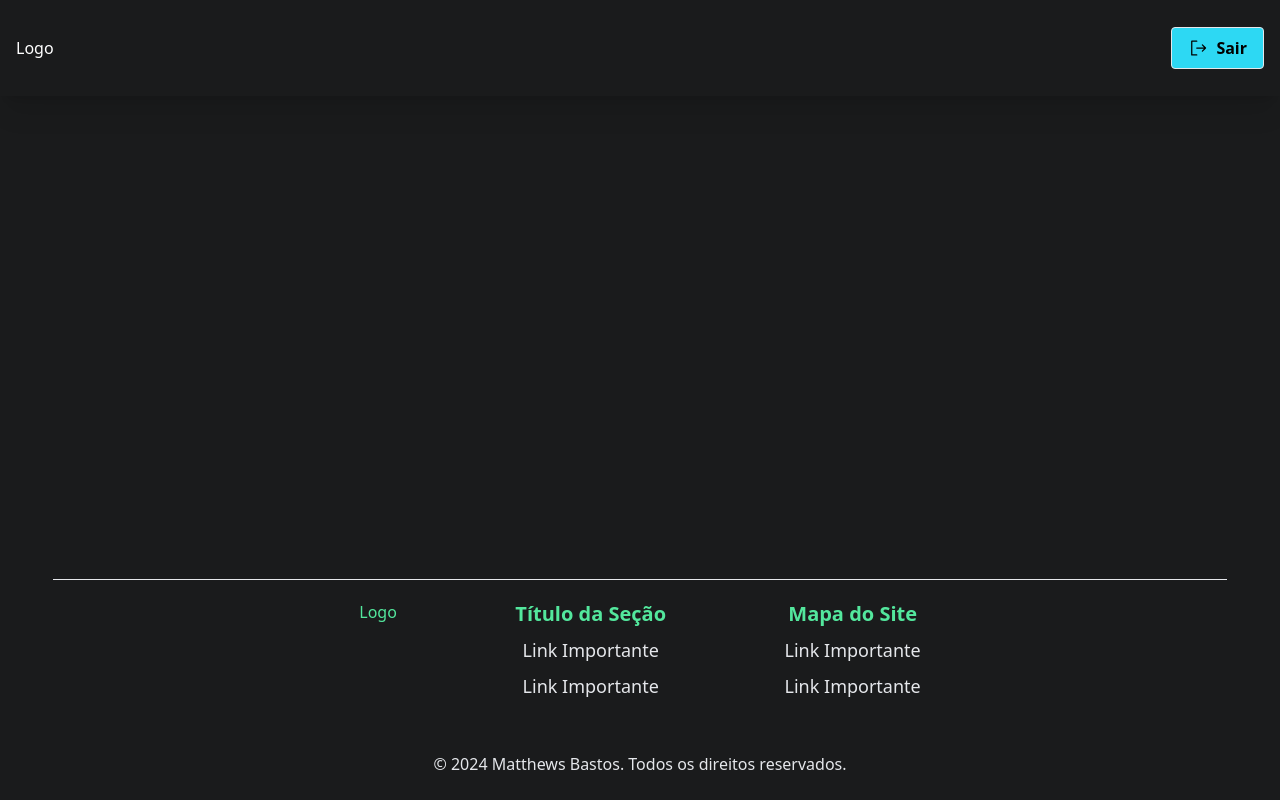
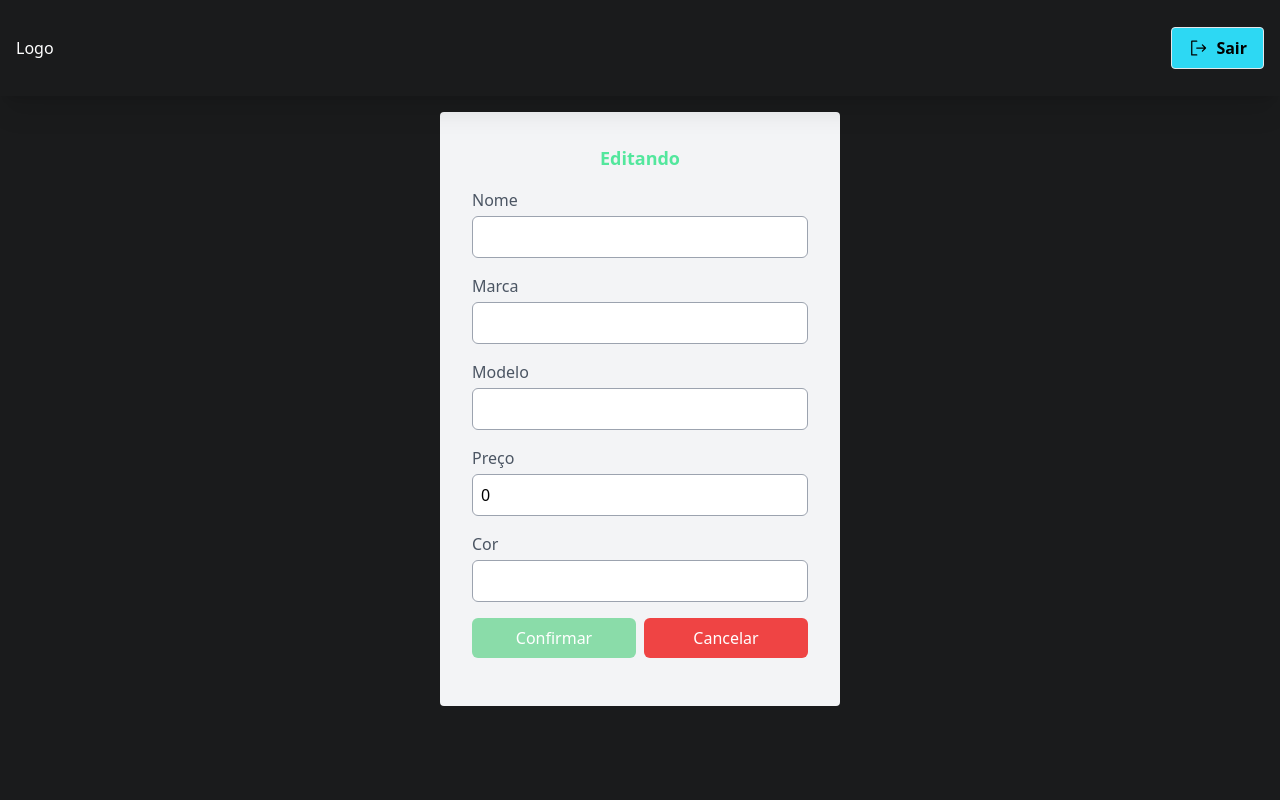
Before and after one commit to MattBastos/mobile-store-management, a Next.js app: page /1 in a window 1280 px wide. Shown: the top 800 px of the page. Built offline with nearby package versions, Linux system fonts and the light colour scheme; no server answers.

Commit message:
feat: Implements update product

```diff
--- a/src/api/products.ts
+++ b/src/api/products.ts
@@ -1,3 +1,4 @@
+import { UpdatableProductInfo } from "@/types";
 import { axiosInstance } from "./axiosConfig";
 
 export const getProductById = async (token: string | null, productId: string) => {
@@ -26,19 +27,39 @@ export const getProducts = async (token: string | null) => {
   }
 };
 
-export const deleteProduct = async (token: string | null, productId: number) => {
+export const updateProduct = async (
+  token: string | null,
+  { id, ...product }: UpdatableProductInfo
+) => {
+  try {
+    const { status } = await axiosInstance.put(
+      `products/${id}`,
+      product,
+      { headers: { Authorization: `Bearer ${token}` } },
+    );
+
+    if (status === 200) return 'Produto editado com sucesso!';
+
+    if (status === 401) return 'Você não possui autorização para editar produtos!';
+  } catch (error) {
+    `Erro ao editar produto: ${error}`;
+  }
+}
+
+export const deleteProduct = async (
+  token: string | null,
+  productId: number
+) => {
   try {
     const { status } = await axiosInstance.delete(
       `products/${productId}`,
       { headers: { Authorization: `Bearer ${token}` } },
     );
 
-    if (status === 200) {
-      return 'Produto deletado com sucesso!';
-    }
+    if (status === 200) return 'Produto deletado com sucesso!';
 
-    return null;
+    if (status === 401) return 'Você não possui autorização para deletar produtos!';
   } catch (error) {
-    `Erro ao deletar carro: ${error}`;
+    `Erro ao deletar produto: ${error}`;
   }
 };
--- a/src/app/[id]/page.tsx
+++ b/src/app/[id]/page.tsx
@@ -1,42 +1,10 @@
-'use client';
-
-import { useState, useEffect } from "react";
-
-import { getProductById } from "@/api";
-import { Product } from "@/types";
-
 import { Layout } from "@/components/Layout";
+import { UpdateProductForm } from "@/components/UpdateProductForm";
 
 export default function ProductPage({ params }: { params: { id: string } }) {
-  const [product, setProduct] = useState<Product>({
-    id: 0,
-    name: "",
-    brand: "",
-    model: "",
-    price: 0,
-    color: "",
-    createdAt: "",
-    updatedAt: ""
-  });
-
-  const getProduct = async () => {
-    try {
-      const token = localStorage.getItem('token');
-      const response = await getProductById(token, params.id);
-
-      if (response && response.data) setProduct(response.data);
-    } catch (error) {
-      console.error("Erro ao buscar produto:", error);
-    }
-  }
-
-  useEffect(() => {
-    getProduct();
-  });
-
   return (
     <Layout>
-      <h1 className="text-white text-4xl">{product.name}</h1>
+      <UpdateProductForm productId={params.id}/>
     </Layout>
   )
 }
--- a/src/components/Table/ProductTable/ProductTable.tsx
+++ b/src/components/Table/ProductTable/ProductTable.tsx
@@ -1,7 +1,7 @@
 'use client';
 
 import { deleteProduct, getProducts } from "@/api";
-import { Product, ProductNameAndModel } from "@/types";
+import { Product, DeletableProductInfo } from "@/types";
 import { useState, useEffect } from "react";
 import { useRouter } from "next/navigation";
 
@@ -14,7 +14,7 @@ export const ProductTable = () => {
   const [isUserValid, setIsUserValid] = useState(true);
   const [productData, setProductData] = useState<Product[]>([]);
   const [isDeleteModalOpen, setIsDeleteModalOpen] = useState(false);
-  const [selectedProduct, setSelectedProduct] = useState<ProductNameAndModel>({
+  const [selectedProduct, setSelectedProduct] = useState<DeletableProductInfo>({
     id: 0,
     name: '',
     model: ''
@@ -31,7 +31,7 @@ export const ProductTable = () => {
     'Ações'
   ];
 
-  const openDeleteModal = (productData: ProductNameAndModel) => {
+  const openDeleteModal = (productData: DeletableProductInfo) => {
     setSelectedProduct(() => ({ ...productData }));
     setIsDeleteModalOpen(true);
   }
--- /dev/null
+++ b/src/components/UpdateProductForm/UpdateProductForm.tsx
@@ -0,0 +1,184 @@
+'use client';
+
+import { useState, useEffect } from 'react';
+import { useRouter } from "next/navigation";
+
+import { getProductById, updateProduct } from "@/api";
+import { UpdatableProductInfo } from "@/types";
+
+import * as S from './styles';
+
+type UpdateProductFormProps = {
+  productId: string;
+}
+
+export const UpdateProductForm = ({ productId }: UpdateProductFormProps) => {
+  const [message, setMessage] = useState("");
+  const [selectedProduct, setSelectedProduct] = useState<UpdatableProductInfo>({
+    id: 0,
+    name: "",
+    brand: "",
+    model: "",
+    price: 0,
+    color: ""
+  });
+
+  const [formData, setFormData] = useState<UpdatableProductInfo>({
+    id: 0,
+    name: "",
+    brand: "",
+    model: "",
+    price: 0,
+    color: ""
+  });
+
+  const router = useRouter();
+
+  const handleChange = (e: React.ChangeEvent<HTMLInputElement>) => {
+    setMessage("");
+
+    const { name, value } = e.target;
+    setFormData((prevData) => ({ ...prevData, [name]: value }));
+  };
+
+  const isFormDataValid = () => {
+    const { name, brand, model, price, color } = formData;
+    return name.trim() !== "" && brand.trim() !== "" && model.trim() !== "" && price > 0 && color.trim() !== "";
+  };
+
+  const cancelEdition = () => router.push('/');
+
+  const getProduct = async () => {
+    try {
+      const token = localStorage.getItem('token');
+      const response = await getProductById(token, productId);
+
+      if (response && response.data) {
+        setSelectedProduct(response.data);
+        setFormData(response.data);
+      }
+    } catch (error) {
+      console.error("Erro ao buscar produto:", error);
+    }
+  }
+
+  const onUpdate = async (e: React.FormEvent) => {
+    e.preventDefault();
+
+    try {
+      const token = localStorage.getItem('token');
+      const response = await updateProduct(token, formData);
+
+      if (response) setMessage("Produto atualizado com sucesso!");
+    } catch (error) {
+      setMessage("Você não possui autorização para editar produtos!");
+    }
+  }
+
+  useEffect(() => {
+    getProduct();
+  }, []);
+
+  return (
+    <S.Container>
+      <S.Title>Editando {selectedProduct.name}</S.Title>
+
+      <form onSubmit={onUpdate}>
+        <S.InputSection>
+          <S.Label htmlFor="name">
+            Nome
+          </S.Label>
+
+          <S.Input
+            type="text"
+            id="name"
+            name="name"
+            value={formData.name}
+            onChange={handleChange}
+          />
+        </S.InputSection>
+
+        <S.InputSection>
+          <S.Label htmlFor="brand">
+            Marca
+          </S.Label>
+
+          <S.Input
+            type="text"
+            id="brand"
+            name="brand"
+            value={formData.brand}
+            onChange={handleChange}
+          />
+        </S.InputSection>
+
+        <S.InputSection>
+          <S.Label htmlFor="model">
+            Modelo
+          </S.Label>
+
+          <S.Input
+            type="text"
+            id="model"
+            name="model"
+            value={formData.model}
+            onChange={handleChange}
+          />
+        </S.InputSection>
+
+        <S.InputSection>
+          <S.Label htmlFor="price">
+            Preço
+          </S.Label>
+
+          <S.Input
+            type="text"
+            id="price"
+            name="price"
+            value={formData.price}
+            onChange={handleChange}
+          />
+        </S.InputSection>
+
+        <S.InputSection>
+          <S.Label htmlFor="color">
+            Cor
+          </S.Label>
+
+          <S.Input
+            type="text"
+            id="color"
+            name="color"
+            value={formData.color}
+            onChange={handleChange}
+          />
+        </S.InputSection>
+
+        {message && <S.Message>{message}</S.Message>}
+
+        <S.ButtonSection>
+          <S.ConfirmButton
+            type="submit"
+            title="Confirmar edição"
+            aria-label="Confirmar edição"
+            disabled={!isFormDataValid()}
+            className={!isFormDataValid() ? 'bg-opacity-50' : ''}
+          >
+            Confirmar
+          </S.ConfirmButton>
+
+          <S.CancelButton
+            type="button"
+            title="Cancelar edição"
+            aria-label="Cancelar edição"
+            disabled={false}
+            className={false ? 'bg-opacity-50' : ''}
+            onClick={cancelEdition}
+          >
+            Cancelar
+          </S.CancelButton>
+        </S.ButtonSection>
+      </form>
+    </S.Container>
+  )
+};
--- /dev/null
+++ b/src/components/UpdateProductForm/index.ts
@@ -0,0 +1 @@
+export { UpdateProductForm } from './UpdateProductForm';
--- /dev/null
+++ b/src/components/UpdateProductForm/styles.ts
@@ -0,0 +1,75 @@
+import tw from "tailwind-styled-components";
+
+export const Container = tw.section`
+  bg-gray-100
+  p-8
+  rounded
+  w-[400px]
+  flex flex-col
+`;
+
+export const Title = tw.h1`
+  text-lg
+  font-bold
+  mb-4
+  text-secondary
+  text-center
+`;
+
+export const InputSection = tw.section`
+  mb-4
+`;
+
+export const Label = tw.label`
+  block
+  text-md
+  font-medium
+  text-gray-600
+`;
+
+export const Input = tw.input`
+  mt-1
+  p-2
+  w-full
+  border
+  rounded-md
+  border-gray-400
+  focus:border-primary
+  focus:outline-none
+  transition-colors
+  duration-200
+  ease-in-out
+`;
+
+export const ButtonSection = tw.section`
+  flex
+  justify-center
+  gap-2
+  mb-4
+`;
+
+export const ConfirmButton = tw.button`
+  bg-green-500
+  hover:bg-green-600
+  text-center
+  text-white
+  p-2
+  rounded-md
+  w-full
+`;
+
+export const CancelButton = tw.button`
+  bg-red-500
+  hover:bg-red-600
+  text-center
+  text-white
+  p-2
+  rounded-md
+  w-full
+`;
+
+export const Message = tw.p`
+  mb-4
+  text-green-500
+  text-center
+`;
--- a/src/types/Product.ts
+++ b/src/types/Product.ts
@@ -9,4 +9,6 @@ export type Product = {
   updatedAt: string;
 }
 
-export type ProductNameAndModel = Pick<Product, 'id' | 'name' | 'model'>;
+export type UpdatableProductInfo = Omit<Product, 'createdAt' | 'updatedAt'>;
+
+export type DeletableProductInfo  = Pick<Product, 'id' | 'name' | 'model'>;
```
